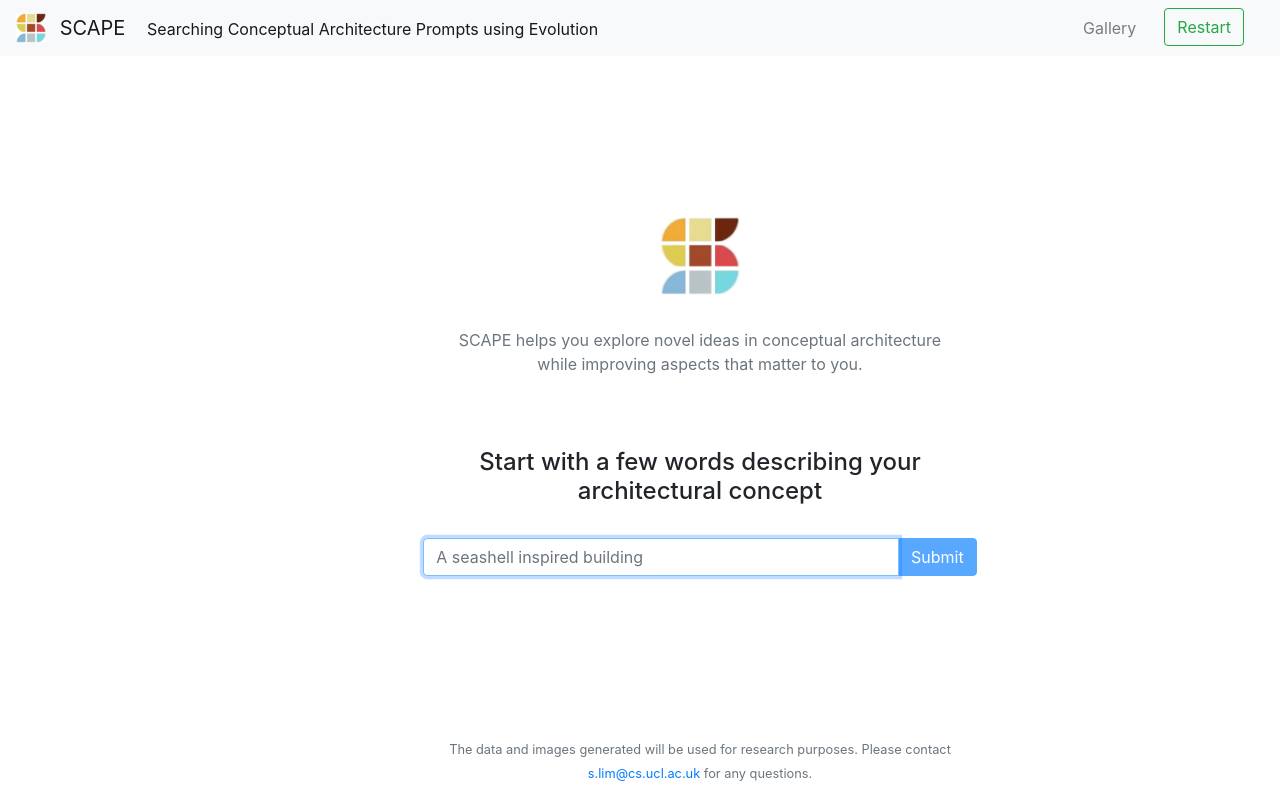
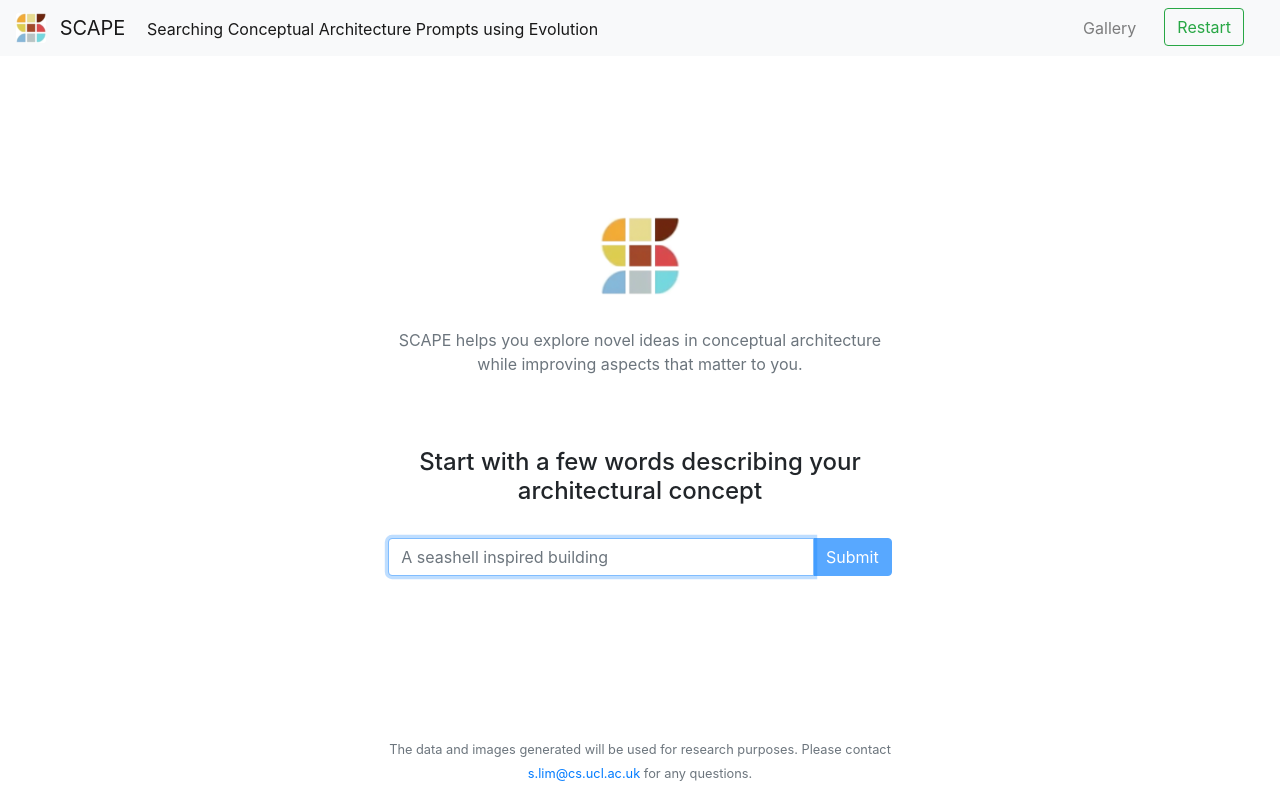
Before and after one commit to soolinglim/webllm, a Django app: page / in a window 1280 px wide; the page is wider, and only the part inside the window is pictured. Run offline with Django 3.2, Linux system fonts and the light colour scheme; some libraries are stand-ins or nearby versions.

Commit message:
* fix body width only after user provides input

```diff
--- a/templates/llm/landing.html
+++ b/templates/llm/landing.html
@@ -5,9 +5,9 @@
 {% block extended_style %}
 <style>
 body {
-  min-width: 1400px;
+/*  min-width: 1400px;
   width: auto !important;
-  width: 1400px;
+  width: 1400px;*/
 }
 .thank-you-div {
   padding-top: 150px;
@@ -615,6 +615,10 @@ function scrollToTop(){
 
     addGeneratingAttributesSpinner();
 
+    $("body").css("min-width", "1400px");
+    $("body").css("width", "auto !important");
+    $("body").css("width", "1400px");
+
     $('#user-input').attr('disabled', true);
     $('#btn-submit').attr('disabled', true);
     $.ajax({
```
